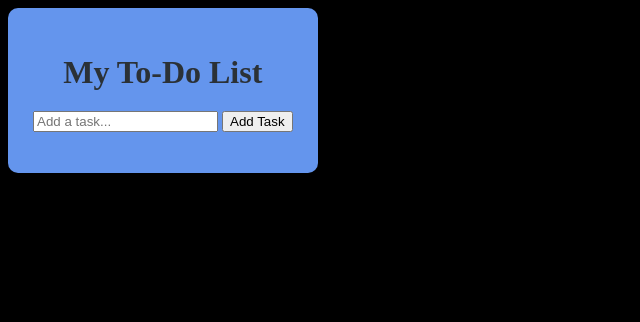
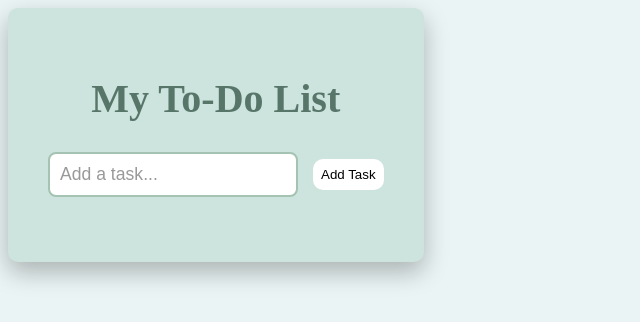
Before and after one commit to MaryamShaikh320/Todo-Website, a plain HTML site: page index.html in a window 1280 px wide. Shown: the whole page, without its empty margins (0-640 px from the left). Drawn offline with Linux system fonts and the light colour scheme.

Commit message:
made the todo list look better

```diff
--- a/css/style.css
+++ b/css/style.css
@@ -1,18 +1,62 @@
 body {
-    background-color:black;
+    background-color:#EAF4F4;
 }
 
 .todo-box {
-    background-color:cornflowerblue;
-    padding: 25px;
+    background-color:#CCE3DE;
+    padding: 40px;
     border-radius: 10px;
-    box-shadow: 0 4px 15px rgba(0, 0, 0, 0.1);
+    box-shadow: 0 10px 25px rgba(0, 0, 0, 0.272);
     width: fit-content;
     max-width: 400px; /* Limit width for better readability */
     text-align: center;
 }
 
 h1 {
-    color:#2b3136;
-    margin-bottom: 20px;
+    font-size: 2.5em;
+    color:#577669;
+    margin-bottom: 30px;
+    font-weight: 700;
 }
+
+#todo-form {
+    display: flex;
+    gap: 15px;
+    margin-bottom: 25px;
+    align-items: center;
+}
+
+#new-task {
+    flex-grow: 1;
+    padding: 10px;
+    border: 2px solid #A4C3B2;
+    font-size:1.1em;
+    border-radius: 8px;
+    outline: none;
+    transition: border-color 0.3s ease;
+}
+
+#new-task::placeholder {
+    color: #999;
+}
+
+#new-task:focus {
+    border-color: #6B9080;
+}
+
+#todo-form button {
+    padding: 8px;
+    background-color: white;
+    border: none;
+    border-radius: 10px;
+    cursor: pointer;
+    transition: background-color 0.2s ease, transform 0.1s ease;
+}
+
+#todo-form button:hover {
+    background-color:rgba(204, 204, 204, 0.954);
+}
+
+#todo-form button:active {
+    transform: scale(0.85);
+}
--- a/index.html
+++ b/index.html
@@ -5,6 +5,10 @@
     <meta charset="UTF-8">
     <meta name="viewport" content="width=device-width, initial-scale=1.0">
     <title>Document</title>
+
+    <link rel="preconnect" href="https://fonts.googleapis.com">
+    <link rel="preconnect" href="https://fonts.gstatic.com" crossorigin>
+    <link href="https://fonts.googleapis.com/css2?family=Raleway:wght@300&display=swap" rel="stylesheet">
 </head>
 
 <body>
```
